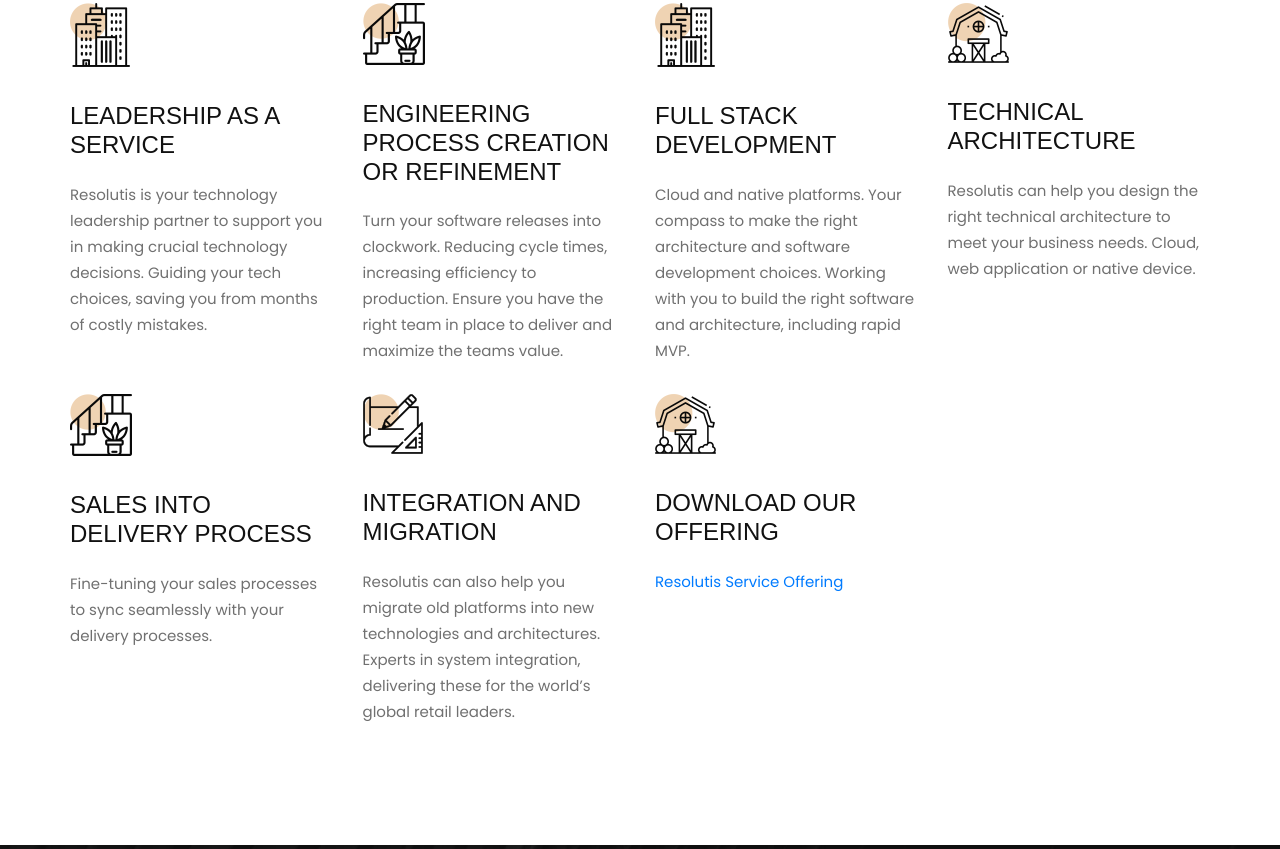
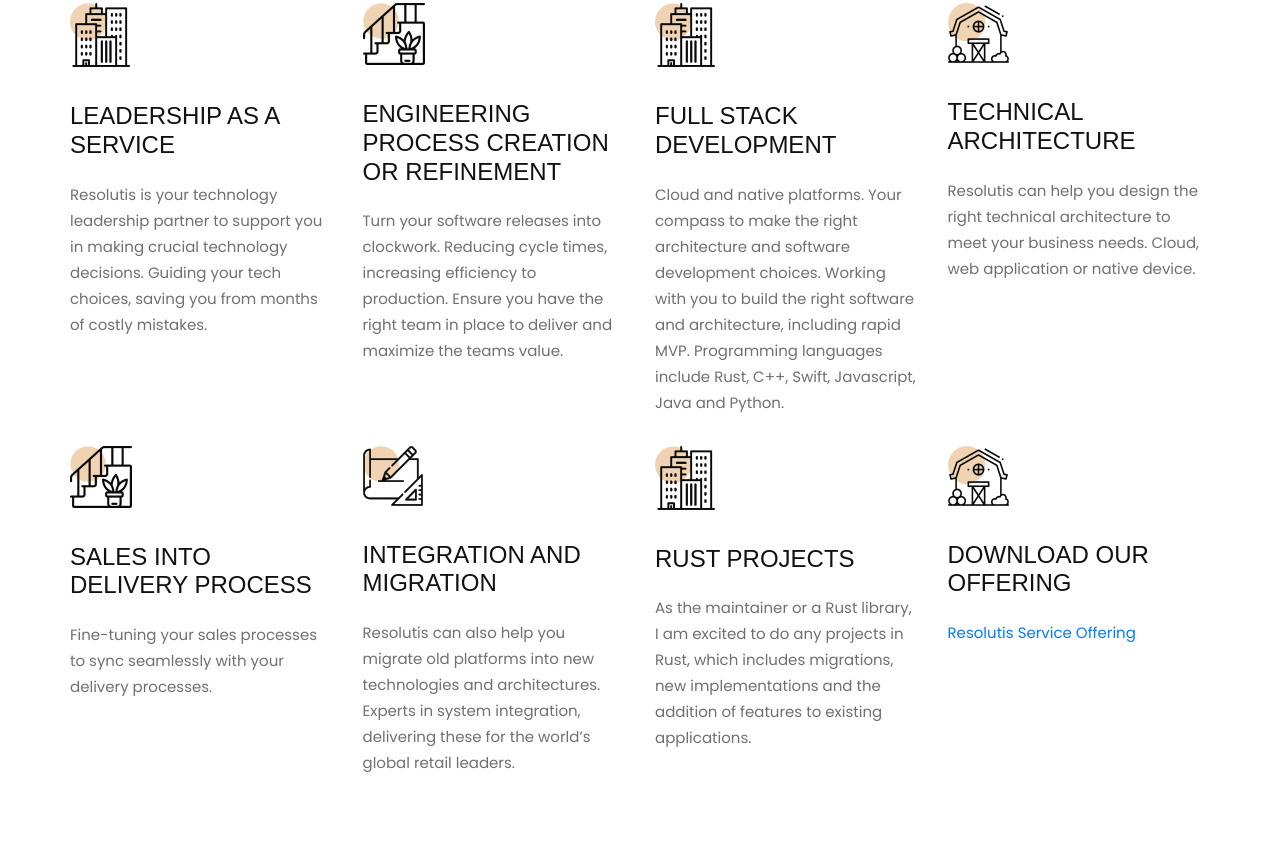
Before and after one commit to resolutis/resolutis.github.io, a plain HTML site: page index.html in a window 1280 px wide. Shown: the part 2331-3180 px from the top of the page. Drawn offline with nearby package versions, Linux system fonts and the light colour scheme; files that its build step writes are made by us from their sources; a web font is replaced by a local one.

Commit message:
Added Program languages

```diff
--- a/index.html
+++ b/index.html
@@ -241,7 +241,7 @@
                     <div class="services__item">
                         <img src="img/services/services-2.png" alt="">
                         <h4>Full Stack Development</h4>
-                        <p>Cloud and native platforms. Your compass to make the right architecture and software development choices. Working with you to build the right software and architecture, including rapid MVP.</p>
+                        <p>Cloud and native platforms. Your compass to make the right architecture and software development choices. Working with you to build the right software and architecture, including rapid MVP. Programming languages include Rust, C++, Swift, Javascript, Java and Python.</p>
                     </div>
                 </div>
                 <div class="col-lg-3 col-md-6 col-sm-6">
@@ -263,6 +263,13 @@
                         <img src="img/services/services-4.png" alt="">
                         <h4>Integration and Migration</h4>
                         <p>Resolutis can also help you migrate old platforms into new technologies and architectures. Experts in system integration, delivering these for the world’s global retail leaders.</p>
+                    </div>
+                </div>
+                <div class="col-lg-3 col-md-6 col-sm-6">
+                    <div class="services__item">
+                        <img src="img/services/services-2.png" alt="">
+                        <h4>Rust Projects</h4>
+                        <p>As the maintainer or a Rust library, I am excited to do any projects in Rust, which includes migrations, new implementations and the addition of features to existing applications.</p>
                     </div>
                 </div>
                 <div class="col-lg-3 col-md-6 col-sm-6">
```
Also changed, not shown: services.html (+2 -2 lines).
